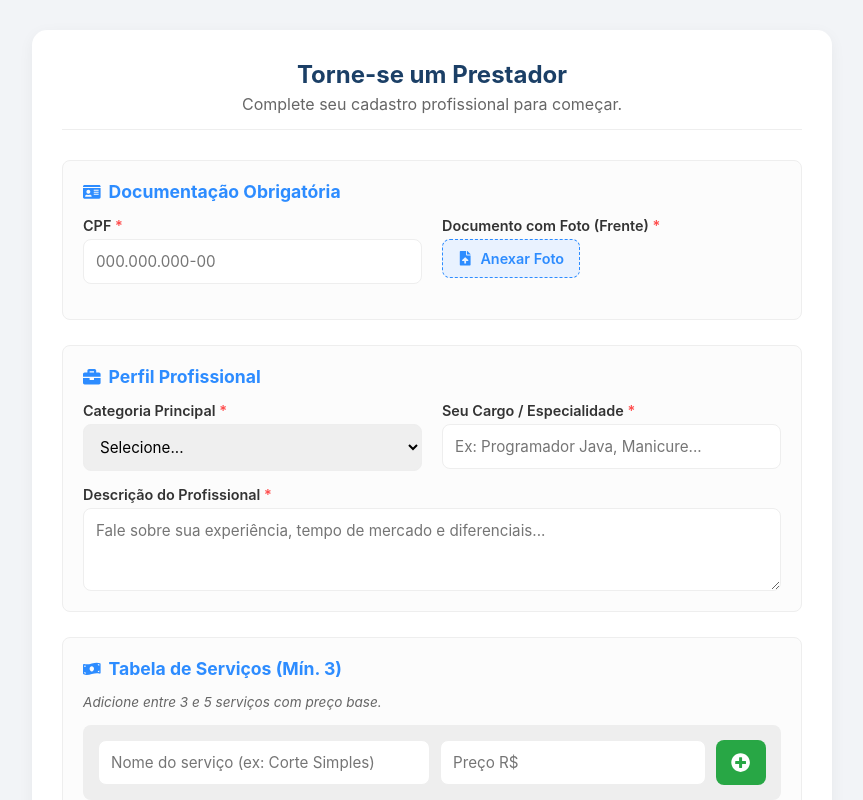
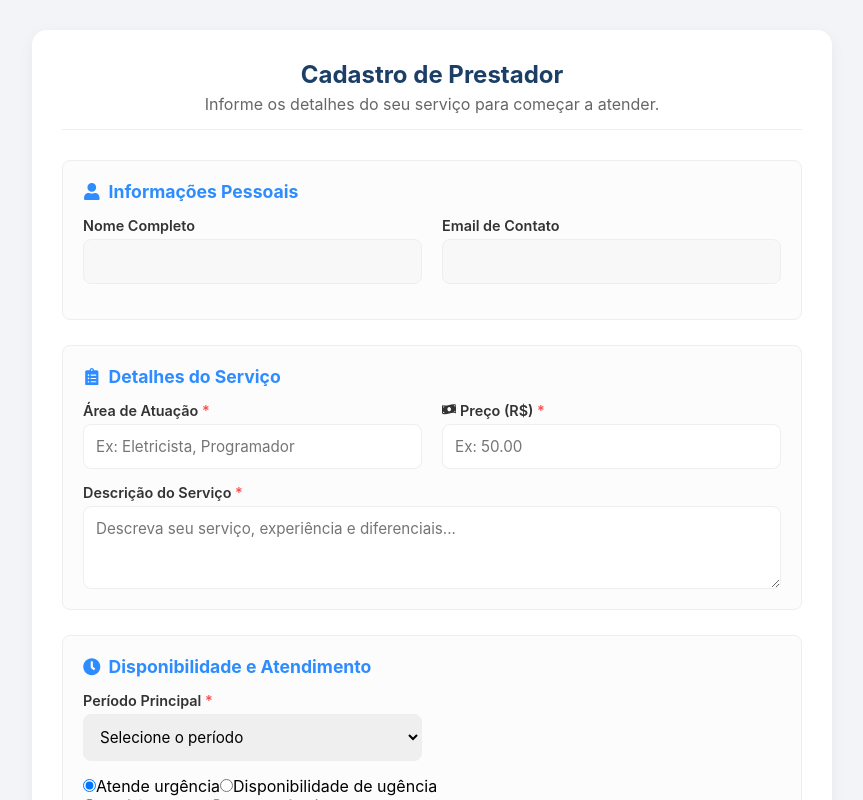
Before and after one commit to jobsonjuniorr/prestacaoservico, a React (Vite) app: page /prestador/register in a window 1280 px wide. Shown: the whole page, without its empty margins (208-1071 px from the left). Built offline with nearby package versions, Linux system fonts and the light colour scheme; sample sign-in values are in the browser's storage; the HTML template or start-up script is replaced by a standard one.

Commit message:
Volta do cadastro antigo e feito a busca por area

```diff
--- a/src/pages/Home/home.jsx
+++ b/src/pages/Home/home.jsx
@@ -23,6 +23,8 @@ const HomeScreen = () => {
   const [currentBanner, setCurrentBanner] = useState(0);
   const [selectedCategory, setSelectedCategory] = useState("Todos");
   const { prestadores } = useContext(ServiceContext);
+
+  const [searchText, setSearchText] = useState("");
   const navigate = useNavigate();
 
   const banners = [
@@ -62,10 +64,16 @@ const HomeScreen = () => {
     extraInfo: p.extraInfo || {}
   }));
 
-  const filteredProviders = selectedCategory === "Todos"
-    ? normalizedProviders
-    : normalizedProviders.filter(provider => provider.category === selectedCategory);
+  const filteredProviders = normalizedProviders.filter(provider => {
+    const matchCategory =
+      selectedCategory === "Todos" || provider.category === selectedCategory;
 
+    const matchSearch =
+      provider.role.toLowerCase().includes(searchText.toLowerCase()) ||
+      provider.name.toLowerCase().includes(searchText.toLowerCase());
+
+    return matchCategory && matchSearch;
+  });
   const renderStars = (rating) => {
     return (
       <div className="stars">
@@ -87,7 +95,7 @@ const HomeScreen = () => {
       <header className="home-header">
         <div className="header-top">
           <img src={logoImg} alt="Local Logo" className="header-logo" />
-          <Link to="/ContaUsuario"  className="user-profile-chip">
+          <Link to="/ContaUsuario" className="user-profile-chip">
             <LuUser className="user-icon" />
             <span> {user?.nome || "Visitante"}</span>
           </Link>
@@ -95,7 +103,13 @@ const HomeScreen = () => {
 
         <div className="search-bar-container">
           <LuSearch className="search-icon" />
-          <input type="text" placeholder="O que você precisa hoje?" className="search-input" />
+          <input
+            type="text"
+            placeholder="O que você precisa hoje?"
+            className="search-input"
+            value={searchText}
+            onChange={(e) => setSearchText(e.target.value)}
+          />
         </div>
       </header>
 
--- a/src/pages/Prestador/prestadorRegister.jsx
+++ b/src/pages/Prestador/prestadorRegister.jsx
@@ -1,103 +1,37 @@
 import { useEffect, useState, useContext } from "react";
 import { useNavigate } from "react-router-dom";
 import "../../styles/prestadorRegister.css";
-import {
-  FaClipboardList, FaMoneyBillWave, FaClock, FaCheckCircle, FaUser,
-  FaIdCard, FaFileUpload, FaTrash, FaPlusCircle, FaBriefcase, FaSpinner
-} from 'react-icons/fa';
+import { FaClipboardList, FaMoneyBillWave, FaClock, FaCheckCircle, FaCalendarAlt, FaUser, FaEnvelope } from 'react-icons/fa';
+
 import { ServiceContext } from "../Context/serviceContext.jsx";
 
 export default function PrestadorRegister() {
   const usuarioLogado = JSON.parse(localStorage.getItem("loggedUser"));
   const { adicionarPrestador } = useContext(ServiceContext);
-  const navigate = useNavigate();
-
-  const CLOUD_NAME = "dxwnikpx6";
-  const UPLOAD_PRESET = "local-plus";
-
   const [nome, setNome] = useState("");
   const [email, setEmail] = useState("");
-  const [cpf, setCpf] = useState("");
-  const [documentoFile, setDocumentoFile] = useState(null);
-  const [uploading, setUploading] = useState(false);
+  const [area, setArea] = useState("");
+  const [descricao, setDescricao] = useState("");
+  const [preco, setPreco] = useState("");
+  const [disponibilidade, setDisponibilidade] = useState("");
+  const [urgent, setUrgent] = useState(false);
+  const [calendar, setCalendar] = useState(false);
+  const [extraUrgent, setExtraUrgent] = useState("");
+  const [extraCalendar, setExtraCalendar] = useState("");
 
-  const [categoria, setCategoria] = useState("");
-  const [cargo, setCargo] = useState("");
-  const [descricao, setDescricao] = useState("");
-  const [servicos, setServicos] = useState([]);
-  const [tempServicoNome, setTempServicoNome] = useState("");
-  const [tempServicoPreco, setTempServicoPreco] = useState("");
-  const [atendeImediato, setAtendeImediato] = useState(false);
-  const [atendeAgenda, setAtendeAgenda] = useState(false);
-  const [tipoAgenda, setTipoAgenda] = useState("");
-  const [linkAgenda, setLinkAgenda] = useState("");
+  const navigate = useNavigate();
 
   useEffect(() => {
     if (usuarioLogado) {
       setNome(usuarioLogado.nome);
       setEmail(usuarioLogado.email);
-    } else {
-      navigate("/login");
     }
-  }, [usuarioLogado, navigate]);
-
-  const handleCpfChange = (e) => {
-    let value = e.target.value.replace(/\D/g, "");
-    if (value.length > 11) value = value.slice(0, 11);
-    value = value.replace(/(\d{3})(\d)/, "$1.$2");
-    value = value.replace(/(\d{3})(\d)/, "$1.$2");
-    value = value.replace(/(\d{3})(\d{1,2})$/, "$1-$2");
-    setCpf(value);
-  };
-
-  const handleFileChange = (e) => {
-    const file = e.target.files[0];
-    if (file) setDocumentoFile(file);
-  };
-
-  const adicionarServico = () => {
-    if (!tempServicoNome || !tempServicoPreco) return alert("Preencha nome e preço.");
-    if (servicos.length >= 5) return alert("Máximo de 5 serviços.");
-    setServicos([...servicos, { id: Date.now(), nome: tempServicoNome, preco: parseFloat(tempServicoPreco).toFixed(2) }]);
-    setTempServicoNome("");
-    setTempServicoPreco("");
-  };
-
-  const removerServico = (id) => setServicos(servicos.filter(s => s.id !== id));
-
-  const uploadImageToCloudinary = async () => {
-    const formData = new FormData();
-    formData.append("file", documentoFile);
-    formData.append("upload_preset", UPLOAD_PRESET);
-
-    try {
-      const response = await fetch(`https://api.cloudinary.com/v1_1/${CLOUD_NAME}/image/upload`, {
-        method: "POST",
-        body: formData
-      });
-      const data = await response.json();
-      return data.secure_url;
-    } catch (error) {
-      console.error("Erro no upload", error);
-      alert("Erro ao enviar documento. Tente novamente.");
-      return null;
-    }
-  };
-
-  async function handleSubmit(e) {
+  }, []);
+  function handleSubmit(e) {
     e.preventDefault();
 
-    if (!cpf || !documentoFile) return alert("CPF e Documento são obrigatórios.");
-    if (!categoria || !cargo || !descricao) return alert("Preencha os dados profissionais.");
-    if (servicos.length < 3) return alert("Adicione pelo menos 3 serviços.");
-    if (!atendeImediato && !atendeAgenda) return alert("Selecione a disponibilidade.");
-
-    setUploading(true);
-
-    const docUrl = await uploadImageToCloudinary();
-
-    if (!docUrl) {
-      setUploading(false);
+    if (!area || !descricao || !preco || !disponibilidade) {
+      alert("Por favor, preencha todos os campos obrigatórios.");
       return;
     }
 
@@ -105,211 +39,206 @@ export default function PrestadorRegister() {
       id: Date.now(),
       usuarioId: usuarioLogado.id,
        nomeProfissional: nome,
-      email,
-      cpf,
-      docUrl: docUrl,
-      area: cargo,
-      category: categoria,
+      area,
       descricao,
-      preco: Math.min(...servicos.map(s => parseFloat(s.preco))).toFixed(2),
+      preco,
+      horarioAtendimento: disponibilidade,
       img: "https://cdn.create.vista.com/api/media/small/51405259/stock-vector-male-avatar-profile-picture-use-for-social-website-vector",
+      category: area,
       verified: false,
-      urgent: atendeImediato,
-      calendar: atendeAgenda,
-      listaServicos: servicos,
-      dadosAgenda: { tipo: tipoAgenda, link: linkAgenda },
+      urgent,
+      calendar,
       extraInfo: {
-        "Serviços": `${servicos.length} opções`,
-        "Disponibilidade": atendeImediato ? "Imediato" : "Agendado"
+        Disponibilidade: extraUrgent || "Verificar com prestador",
+        Agenda: extraCalendar || "Disponível imediato"
       }
     };
 
     adicionarPrestador(novoPrestador);
-    setUploading(false);
-    alert("Cadastro enviado para análise!");
+    alert("Prestador cadastrado com sucesso!");
     navigate("/home");
   }
-
   return (
     <div className="register-page-container">
       <form onSubmit={handleSubmit} className="register-form-card">
-        <h2 className="card-title">Torne-se um Prestador</h2>
-        <p className="card-subtitle">Complete seu cadastro profissional para começar.</p>
+        <h2 className="card-title">Cadastro de Prestador</h2>
+        <p className="card-subtitle">Informe os detalhes do seu serviço para começar a atender.</p>
 
+        {/* Informações Básicas em Linha */}
         <div className="form-section">
-          <h3 className="section-title"><FaIdCard /> Documentação Obrigatória</h3>
+          <h3 className="section-title"><FaUser /> Informações Pessoais</h3>
           <div className="input-row">
             <div className="input-group">
-              <label className="input-label required">CPF</label>
+              <label htmlFor="nome-disabled" className="input-label">Nome Completo</label>
+              <input id="nome-disabled" className="input-field" value={nome} disabled />
+            </div>
+            <div className="input-group">
+              <label htmlFor="email-disabled" className="input-label">Email de Contato</label>
+              <input id="email-disabled" className="input-field" value={email} disabled />
+            </div>
+          </div>
+        </div>
+
+        {/* Campos de Serviço em Linha */}
+        <div className="form-section">
+          <h3 className="section-title"><FaClipboardList /> Detalhes do Serviço</h3>
+
+          <div className="input-row">
+            <div className="input-group">
+              <label htmlFor="area-atuacao" className="input-label required">Área de Atuação</label>
               <input
+                id="area-atuacao"
                 className="input-field"
-                value={cpf}
-                onChange={handleCpfChange}
-                placeholder="000.000.000-00"
-                maxLength="14"
+                placeholder="Ex: Eletricista, Programador"
+                value={area}
+                onChange={(e) => setArea(e.target.value)}
+                required
               />
             </div>
 
             <div className="input-group">
-              <label className="input-label required">Documento com Foto (Frente)</label>
-              <div className="file-input-wrapper">
-                <input type="file" id="doc-upload" accept="image/*" onChange={handleFileChange} className="file-input-hidden" />
-                <label htmlFor="doc-upload" className="file-input-btn">
-                  <FaFileUpload /> {documentoFile ? "Arquivo Pronto" : "Anexar Foto"}
-                </label>
-                {documentoFile && <span className="file-name">{documentoFile.name}</span>}
-              </div>
-            </div>
-          </div>
-        </div>
-
-        <div className="form-section">
-          <h3 className="section-title"><FaBriefcase /> Perfil Profissional</h3>
-
-          <div className="input-row">
-            <div className="input-group">
-              <label className="input-label required">Categoria Principal</label>
-              <select
-                className="select-field"
-                value={categoria}
-                onChange={(e) => setCategoria(e.target.value)}
-              >
-                <option value="">Selecione...</option>
-                <option value="Tecnologia">Tecnologia</option>
-                <option value="Reformas">Reformas</option>
-                <option value="Beleza">Beleza</option>
-                <option value="Limpeza">Limpeza</option>
-                <option value="Aulas">Aulas</option>
-                <option value="Saúde">Saúde</option>
-              </select>
-            </div>
-
-            <div className="input-group">
-              <label className="input-label required">Seu Cargo / Especialidade</label>
+              <label htmlFor="preco" className="input-label required"><FaMoneyBillWave /> Preço (R$)</label>
               <input
+                id="preco"
+                type="number"
                 className="input-field"
-                placeholder="Ex: Programador Java, Manicure..."
-                value={cargo}
-                onChange={(e) => setCargo(e.target.value)}
+                placeholder="Ex: 50.00"
+                value={preco}
+                onChange={(e) => setPreco(e.target.value)}
+                required
               />
             </div>
           </div>
 
           <div className="input-group">
-            <label className="input-label required">Descrição do Profissional</label>
+            <label htmlFor="descricao" className="input-label required">Descrição do Serviço</label>
             <textarea
+              id="descricao"
               className="textarea-field"
-              placeholder="Fale sobre sua experiência, tempo de mercado e diferenciais..."
+              placeholder="Descreva seu serviço, experiência e diferenciais..."
               value={descricao}
               onChange={(e) => setDescricao(e.target.value)}
               rows="3"
+              required
             />
           </div>
         </div>
 
         <div className="form-section">
-          <h3 className="section-title"><FaMoneyBillWave /> Tabela de Serviços (Mín. 3)</h3>
-          <p className="section-hint">Adicione entre 3 e 5 serviços com preço base.</p>
+          <h3 className="section-title"><FaClock /> Disponibilidade e Atendimento</h3>
 
-          <div className="add-service-box">
-            <div className="input-row compact">
-              <input
-                className="input-field"
-                placeholder="Nome do serviço (ex: Corte Simples)"
-                value={tempServicoNome}
-                onChange={(e) => setTempServicoNome(e.target.value)}
-              />
-              <input
-                type="number"
-                className="input-field"
-                placeholder="Preço R$"
-                value={tempServicoPreco}
-                onChange={(e) => setTempServicoPreco(e.target.value)}
-              />
-              <button type="button" className="add-btn" onClick={adicionarServico} disabled={servicos.length >= 5}>
-                <FaPlusCircle />
-              </button>
+          <div className="input-row">
+            <div className="input-group">
+              <label htmlFor="disponibilidade" className="input-label required">Período Principal</label>
+              <select
+                id="disponibilidade"
+                className="select-field"
+                value={disponibilidade}
+                onChange={(e) => setDisponibilidade(e.target.value)}
+                required
+              >
+                <option value="" disabled>Selecione o período</option>
+                <option value="Manhã">Manhã (08h - 12h)</option>
+                <option value="Tarde">Tarde (12h - 18h)</option>
+                <option value="Noite">Noite (18h - 22h)</option>
+                <option value="Integral">Integral</option>
+              </select>
             </div>
           </div>
 
-          <div className="services-list-display">
-            {servicos.length === 0 && <span className="empty-msg">Nenhum serviço adicionado ainda.</span>}
-
-            {servicos.map((servico) => (
-              <div key={servico.id} className="service-item-row">
-                <span className="svc-name">{servico.nome}</span>
-                <span className="svc-price">R$ {servico.preco}</span>
-                <button type="button" className="remove-btn" onClick={() => removerServico(servico.id)}>
-                  <FaTrash />
-                </button>
-              </div>
-            ))}
-          </div>
-
-          {servicos.length > 0 && servicos.length < 3 && (
-            <p className="error-text">Adicione mais {3 - servicos.length} serviços para continuar.</p>
-          )}
-        </div>
-
-        <div className="form-section">
-          <h3 className="section-title"><FaClock /> Disponibilidade</h3>
-
-          <div className="availability-options">
-            <label className={`check-box-card ${atendeImediato ? 'active' : ''}`}>
+          <div className="options-row">
+            {/* Opções de Urgência */}
+            <div className="option-container">
+              <div className="option-group">
+                <label className="option-label">
                   <input
-                type="checkbox"
-                checked={atendeImediato}
-                onChange={(e) => setAtendeImediato(e.target.checked)}
+                    type="radio"
+                    name="urgent-option"
+                    value="no-urgent"
+                    checked={!urgent}
+                    onChange={() => {
+                      setUrgent(false);
+                      setExtraUrgent("");
+                    }}
                   />
-              <div className="check-content">
-                <strong>Atendimento Imediato</strong>
-                <span>Posso atender chamados de urgência agora.</span>
-              </div>
+                  <span className="option-checkmark"></span>
+                  <span className="option-text">Atende urgência</span>
                 </label>
 
-            <label className={`check-box-card ${atendeAgenda ? 'active' : ''}`}>
+                <label className="option-label">
                   <input
-                type="checkbox"
-                checked={atendeAgenda}
-                onChange={(e) => setAtendeAgenda(e.target.checked)}
+                    type="radio"
+                    name="urgent-option"
+                    value="urgent"
+                    checked={urgent}
+                    onChange={() => setUrgent(true)}
                   />
-              <div className="check-content">
-                <strong>Trabalho com Agenda</strong>
-                <span>O cliente marca um horário futuro.</span>
-              </div>
+                  <span className="option-checkmark"></span>
+                  <span className="option-text">Disponibilidade de ugência</span>
                 </label>
               </div>
 
-          {atendeAgenda && (
-            <div className="agenda-details fade-in">
-              <label className="input-label">Como o cliente agenda?</label>
-              <div className="input-row">
-                <select
-                  className="select-field"
-                  value={tipoAgenda}
-                  onChange={(e) => setTipoAgenda(e.target.value)}
-                >
-                  <option value="">Selecione...</option>
-                  <option value="contato">Entrar em contato para combinar</option>
-                  <option value="link">Link externo (Calendly, Google Agenda...)</option>
-                </select>
-
-                {tipoAgenda === 'link' && (
+              {urgent && (
+                <div className="input-group extra-info-group">
                   <input
+                    id="extra-urgent"
                     className="input-field"
-                    placeholder="Cole o link da sua agenda aqui"
-                    value={linkAgenda}
-                    onChange={(e) => setLinkAgenda(e.target.value)}
+                    placeholder="Mensagem sobre urgência"
+                    value={extraUrgent}
+                    onChange={(e) => setExtraUrgent(e.target.value)}
                   />
-                )}
-              </div>
                 </div>
               )}
             </div>
 
-        <button type="submit" className="submit-btn" disabled={uploading}>
-          {uploading ? "Enviando documento..." : "Finalizar Cadastro"}
-          {!uploading && <FaCheckCircle style={{marginLeft: '8px'}} />}
+            {/* Opções de Agenda Flexível */}
+            <div className="option-container">
+              <div className="option-group">
+                <label className="option-label">
+                  <input
+                    type="radio"
+                    name="calendar-option"
+                    value="no-calendar"
+                    checked={!calendar}
+                    onChange={() => {
+                      setCalendar(false);
+                      setExtraCalendar("");
+                    }}
+                  />
+                  <span className="option-checkmark"></span>
+                  <span className="option-text">Horário padrão</span>
+                </label>
+
+                <label className="option-label">
+                  <input
+                    type="radio"
+                    name="calendar-option"
+                    value="calendar"
+                    checked={calendar}
+                    onChange={() => setCalendar(true)}
+                  />
+                  <span className="option-checkmark"></span>
+                  <span className="option-text">Agenda flexível</span>
+                </label>
+              </div>
+
+              {calendar && (
+                <div className="input-group extra-info-group">
+                  <input
+                    id="extra-calendar"
+                    className="input-field"
+                    placeholder="Mensagem sobre agenda"
+                    value={extraCalendar}
+                    onChange={(e) => setExtraCalendar(e.target.value)}
+                  />
+                </div>
+              )}
+            </div>
+          </div>
+        </div>
+
+        <button type="submit" className="submit-btn">
+          Cadastrar Serviço <FaCheckCircle style={{ marginLeft: '8px' }} />
         </button>
       </form>
     </div>
```
Also changed, not shown: src/pages/Context/serviceContext.jsx (+11 -8 lines). Lines whose indentation alone changed are shown as unchanged.
